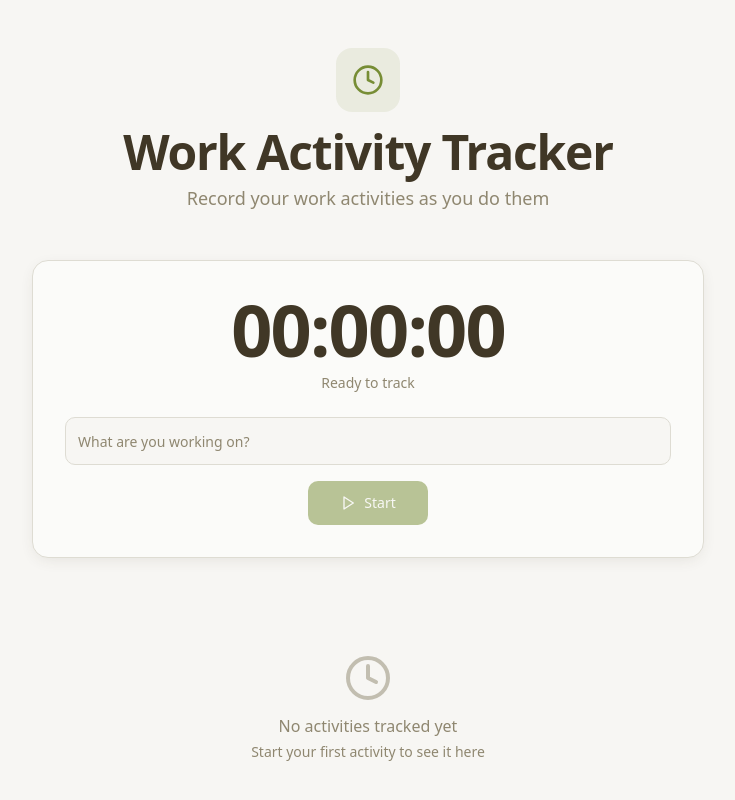
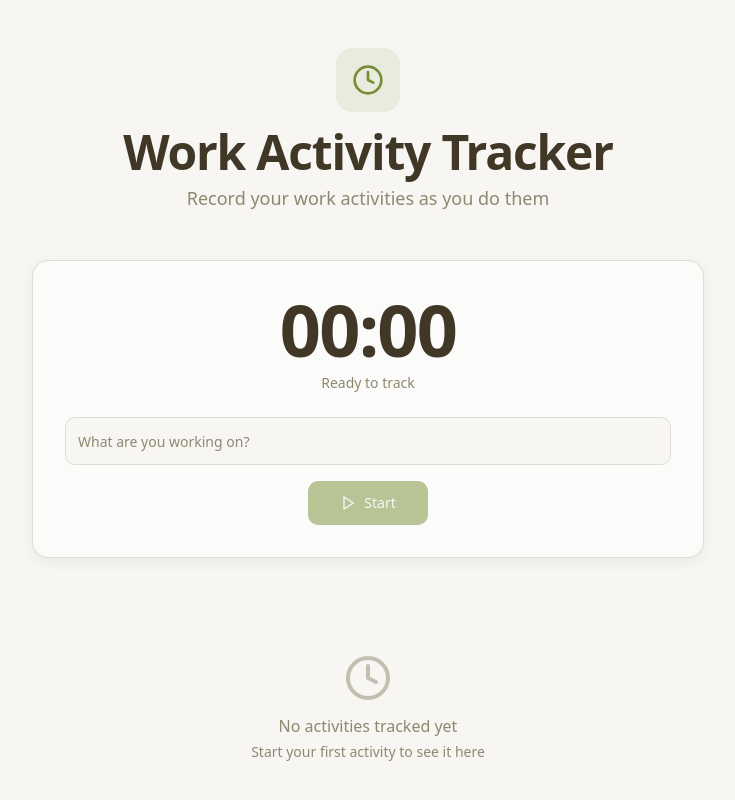
Before and after one commit to pslavers/psl-work-activity-tracker, a React (Vite) app: page / in a window 1280 px wide. Shown: the top 800 px of the page, without its empty margins (272-1007 px from the left). Built offline with nearby package versions, Linux system fonts and the light colour scheme; the HTML template or start-up script is replaced by a standard one.

Commit message:
Refactor time display

```diff
--- a/src/components/ActivityList.tsx
+++ b/src/components/ActivityList.tsx
@@ -21,15 +21,14 @@ export const ActivityList = ({ activities, onDelete }: ActivityListProps) => {
     const totalSeconds = Math.floor(ms / 1000);
     const hours = Math.floor(totalSeconds / 3600);
     const minutes = Math.floor((totalSeconds % 3600) / 60);
-    const seconds = totalSeconds % 60;
 
     if (hours > 0) {
       return `${hours}h ${minutes}m`;
     }
     if (minutes > 0) {
-      return `${minutes}m ${seconds}s`;
+      return `${minutes}m`;
     }
-    return `${seconds}s`;
+    return `< 1m`;
   };
 
   const getTotalDuration = () => {
--- a/src/components/ActivityTimer.tsx
+++ b/src/components/ActivityTimer.tsx
@@ -35,9 +35,8 @@ export const ActivityTimer = ({ onActivityComplete }: ActivityTimerProps) => {
     const totalSeconds = Math.floor(ms / 1000);
     const hours = Math.floor(totalSeconds / 3600);
     const minutes = Math.floor((totalSeconds % 3600) / 60);
-    const seconds = totalSeconds % 60;
 
-    return `${hours.toString().padStart(2, "0")}:${minutes.toString().padStart(2, "0")}:${seconds.toString().padStart(2, "0")}`;
+    return `${hours.toString().padStart(2, "0")}:${minutes.toString().padStart(2, "0")}`;
   };
 
   const handleStart = () => {
```
